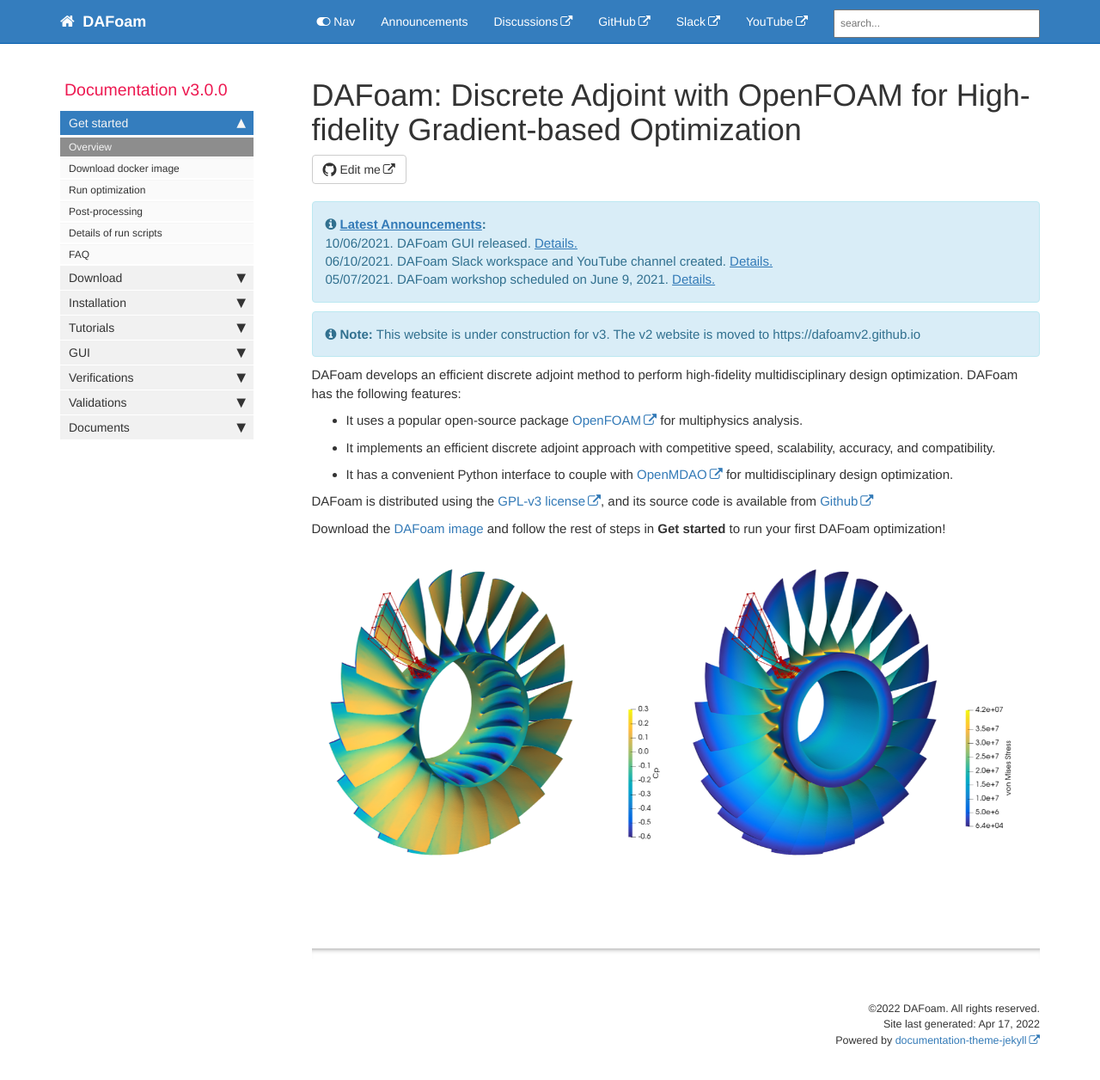
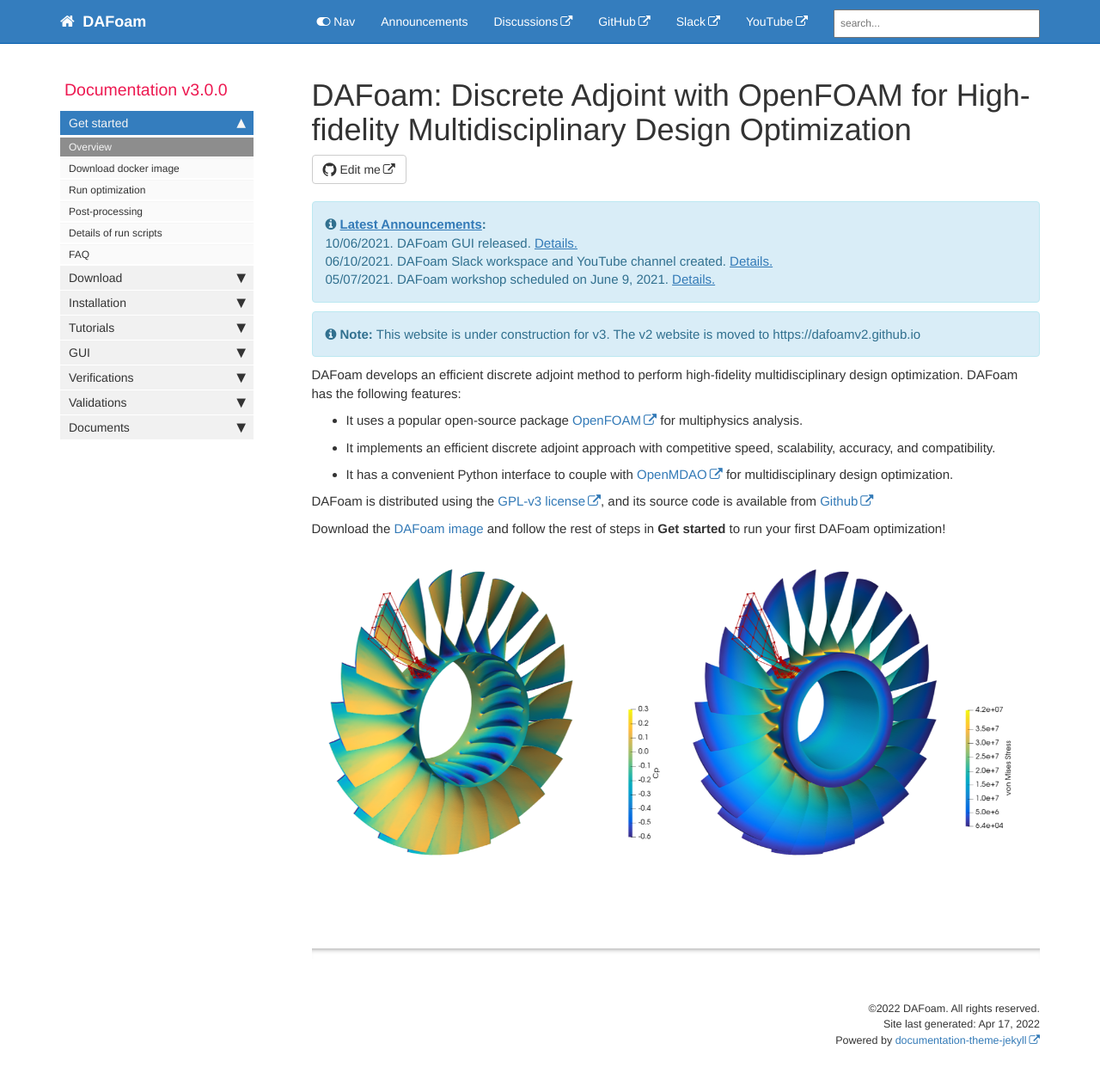
Before and after one commit to DAFoam/DAFoam.github.io, a Jekyll site: the page built from index.md, in a window 1280 px wide and 1270 px high. Shown: the top 1256 px of the window at 86% size. Built offline with Jekyll 4.4.1, drawn with Linux system fonts in a browser that asks for light colours; comment, search, counter and statistics services are not loaded.

Commit message:
content update

```diff
--- a/index.md
+++ b/index.md
@@ -1,5 +1,5 @@
 ---
-title: "DAFoam: Discrete Adjoint with OpenFOAM for High-fidelity Gradient-based Optimization"
+title: "DAFoam: Discrete Adjoint with OpenFOAM for High-fidelity Multidisciplinary Design Optimization"
 keywords: sample homepage
 sidebar: mydoc_sidebar
 permalink: index.html
```
